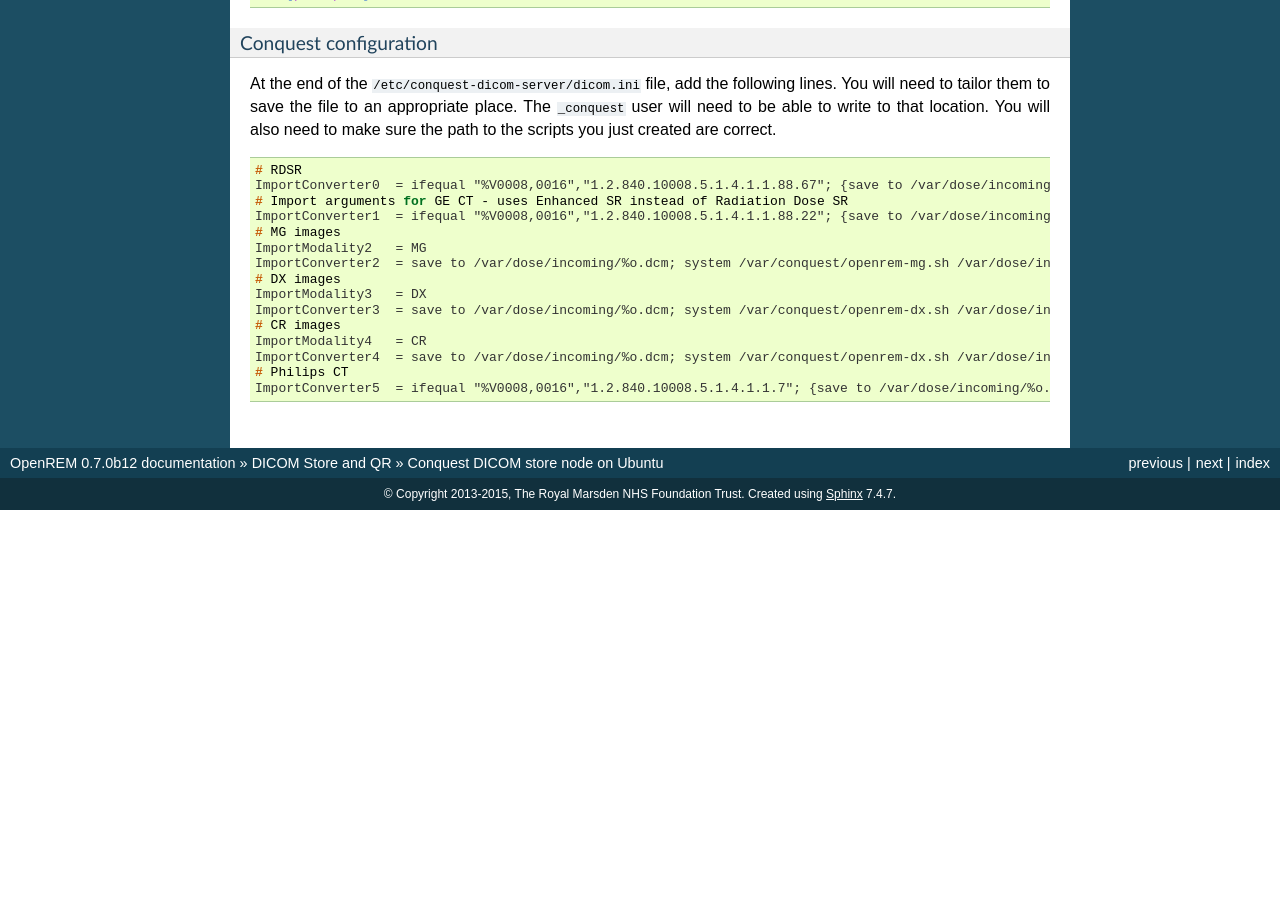
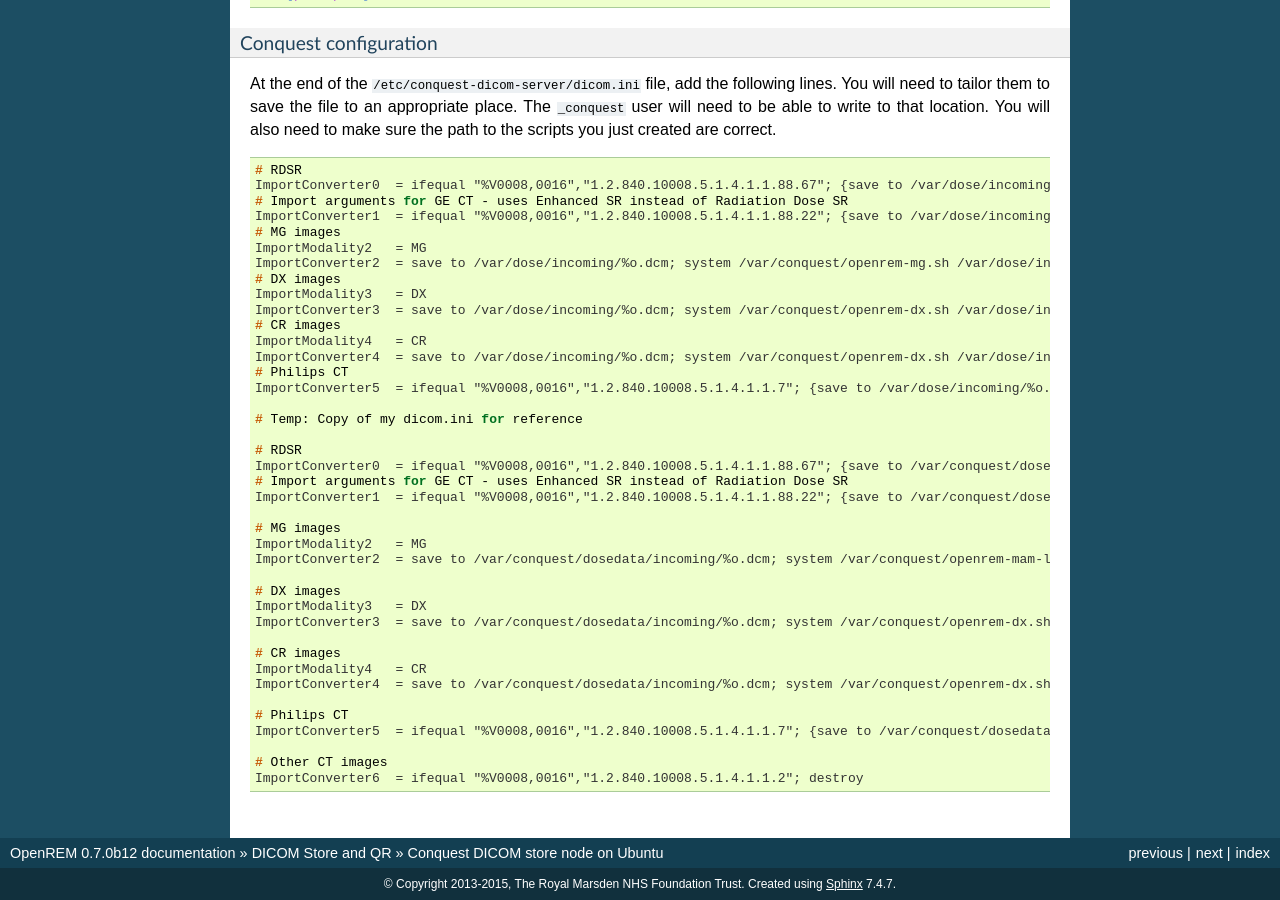
Before and after one commit to ckswilliams/modOpenREM, a Sphinx documentation site: the page built from docs/conquestUbuntu.rst, in a window 1280 px wide and 900 px high, scrolled down 2743 px. Built offline with Sphinx 7.4.7, drawn with Linux system fonts in a browser that asks for light colours; before the commit the page ends 3253 px from its top, so only the background shows below that.

Commit message:
Thrown in converter config that I have in use for reference. Needs testing with RDSR - ok for others. Refs #350

```diff
--- a/docs/conquestUbuntu.rst
+++ b/docs/conquestUbuntu.rst
@@ -198,4 +198,31 @@ write to that location. You will also need to make sure the path to the scripts
     # Philips CT
     ImportConverter5  = ifequal "%V0008,0016","1.2.840.10008.5.1.4.1.1.7"; {save to /var/dose/incoming/%o.dcm; system /var/conquest/openrem-ctphilips.sh /var/dose/incoming/%o.dcm; }; destroy
 
+    # Temp: Copy of my dicom.ini for reference
+
+    # RDSR
+    ImportConverter0  = ifequal "%V0008,0016","1.2.840.10008.5.1.4.1.1.88.67"; {save to /var/conquest/dosedata/sr/%s/%o.dcm; system /var/conquest/openrem-rdsr.sh /var/conquest/dosedata/sr/%s/%o.dcm; }
+    # Import arguments for GE CT - uses Enhanced SR instead of Radiation Dose SR
+    ImportConverter1  = ifequal "%V0008,0016","1.2.840.10008.5.1.4.1.1.88.22"; {save to /var/conquest/dosedata/sr/%s/%o.dcm; system /var/conquest/openrem-rdsr.sh /var/conquest/dosedata/sr/%s/%o.dcm; }
+
+    # MG images
+    ImportModality2   = MG
+    ImportConverter2  = save to /var/conquest/dosedata/incoming/%o.dcm; system /var/conquest/openrem-mam-launch.sh /var/conquest/dosedata/incoming/%o.dcm; destroy
+
+    # DX images
+    ImportModality3   = DX
+    ImportConverter3  = save to /var/conquest/dosedata/incoming/%o.dcm; system /var/conquest/openrem-dx.sh /var/conquest/dosedata/incoming/%o.dcm; destroy
+
+    # CR images
+    ImportModality4   = CR
+    ImportConverter4  = save to /var/conquest/dosedata/incoming/%o.dcm; system /var/conquest/openrem-dx.sh /var/conquest/dosedata/incoming/%o.dcm; destroy
+
+    # Philips CT
+    ImportConverter5  = ifequal "%V0008,0016","1.2.840.10008.5.1.4.1.1.7"; {save to /var/conquest/dosedata/incoming/%o.dcm; system /var/conquest/openrem-ctphilips.sh /var/conquest/dosedata/incoming/%o.dcm; destroy}
+
+    # Other CT images
+    ImportConverter6  = ifequal "%V0008,0016","1.2.840.10008.5.1.4.1.1.2"; destroy
+
+
+
 .. _`in its repositories,`: http://packages.ubuntu.com/search?keywords=conquest
```
